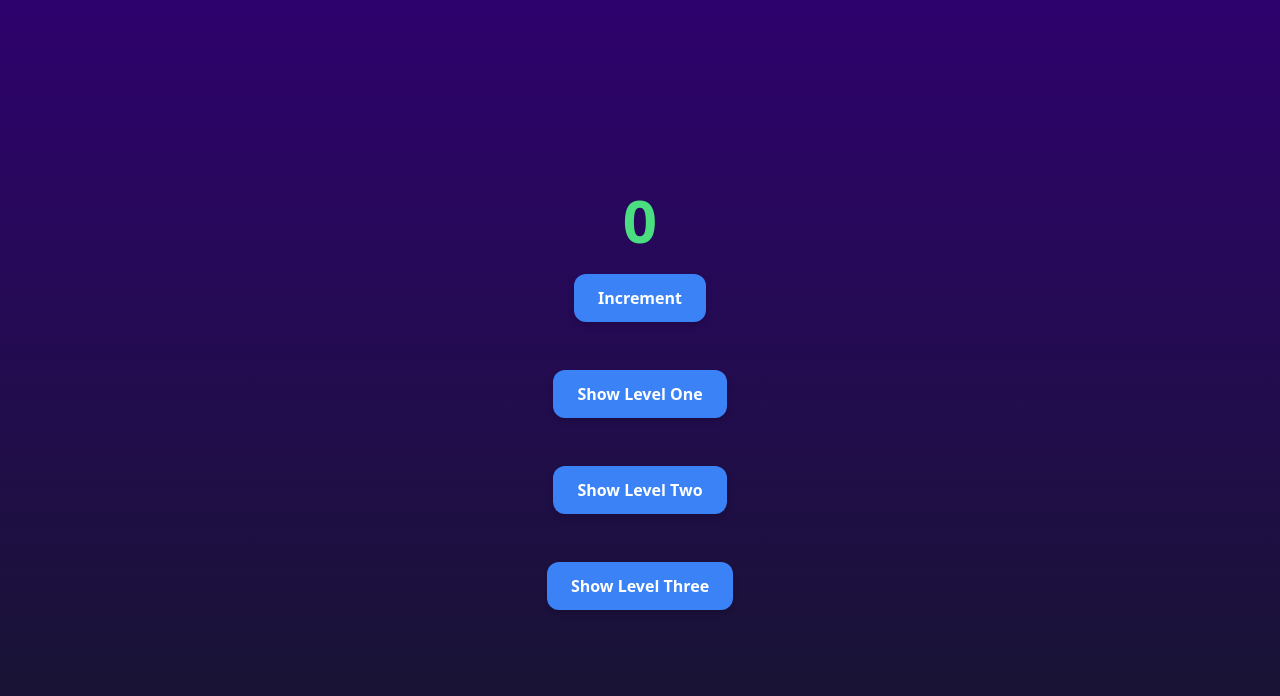
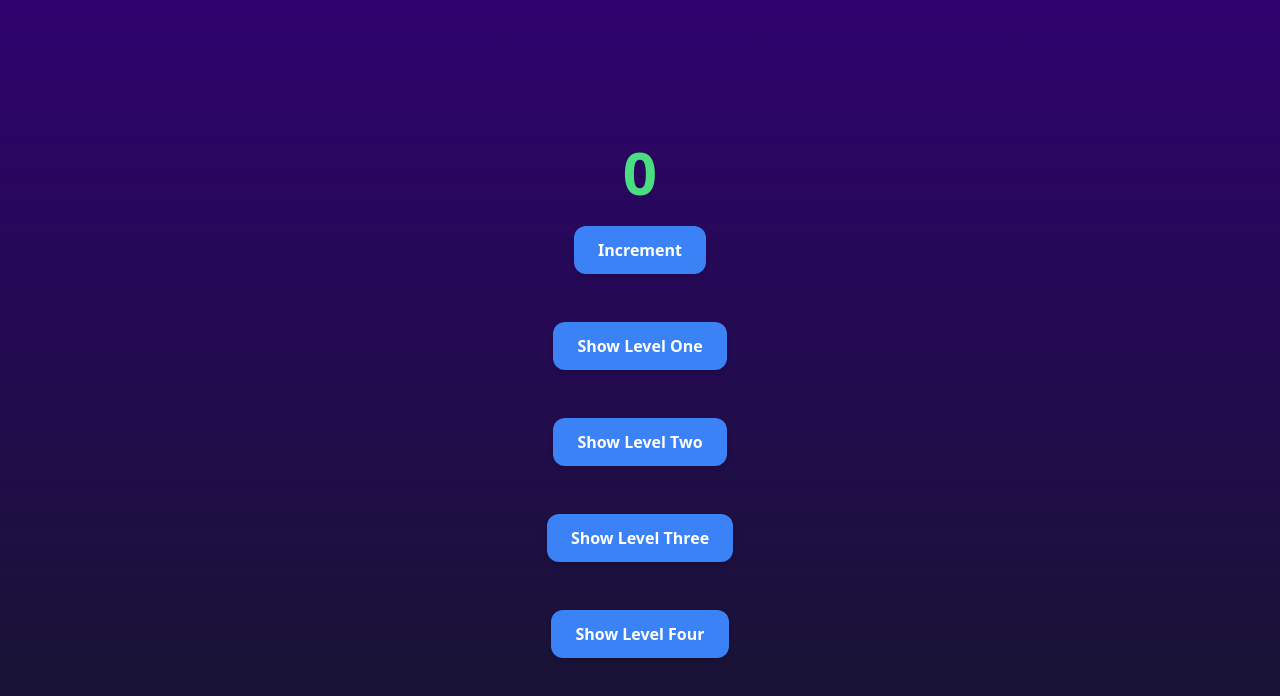
Before and after one commit to frederickemerson/hnr2025-backup, a Next.js app: page /start in a window 1280 px wide. Shown: the top 696 px of the page. Built offline with nearby package versions, Linux system fonts and the light colour scheme; no server answers.

Commit message:
Include level Four

```diff
--- a/src/app/start/page.tsx
+++ b/src/app/start/page.tsx
@@ -3,6 +3,7 @@
 import LevelOne from "../components/LevelOne";
 import LevelTwo from "../components/LevelTwo";
 import LevelThree from "../components/LevelThree";
+import LevelFour from "../components/LevelFour";
 import Counter from "../components/Counter";
 import React, { useState } from "react";
 
@@ -10,6 +11,7 @@ export default function HomePage() {
   const [showLevelOne, setShowLevelOne] = useState<boolean>(false);
   const [showLevelTwo, setShowLevelTwo] = useState<boolean>(false);
   const [showLevelThree, setShowLevelThree] = useState<boolean>(false);
+  const [showLevelFour, setShowLevelFour] = useState<boolean>(false);
 
   return (
     <main className="flex min-h-screen flex-col items-center justify-center bg-gradient-to-b from-[#2e026d] to-[#15162c] text-white">
@@ -33,9 +35,16 @@ export default function HomePage() {
         >
           {showLevelThree ? "Hide Level Three" : "Show Level Three"}
         </button>
+        <button
+          onClick={() => setShowLevelFour((prev) => !prev)}
+          className="rounded-xl bg-blue-500 px-6 py-3 font-bold text-white shadow-md transition-all hover:bg-blue-600 focus:outline-none focus:ring-2 focus:ring-blue-300"
+        >
+          {showLevelFour ? "Hide Level Four" : "Show Level Four"}
+        </button>
         {showLevelOne && <LevelOne />}
         {showLevelTwo && <LevelTwo />}
         {showLevelThree && <LevelThree />}
+        {showLevelFour && <LevelFour />}
       </div>
     </main>
   );
```
